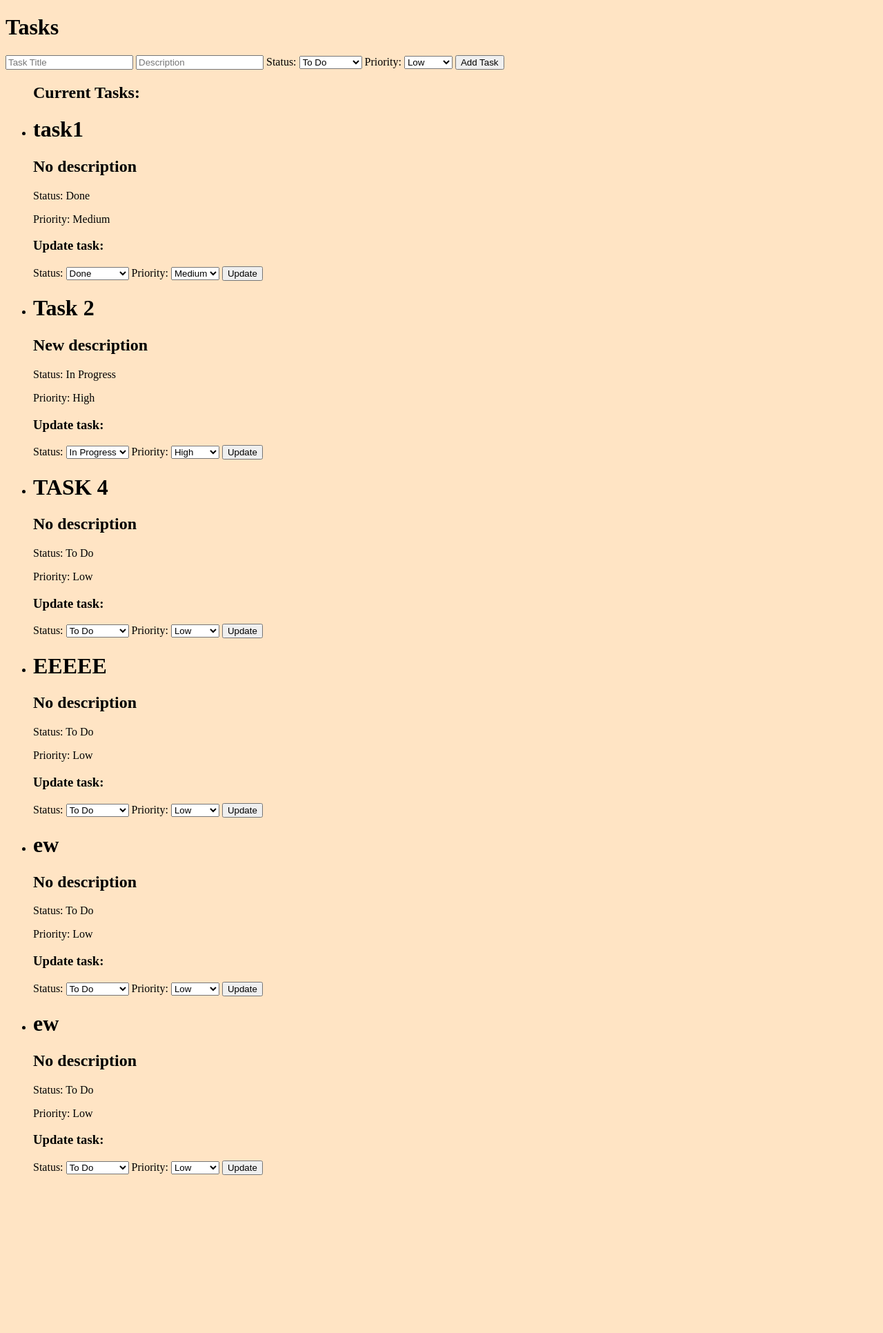
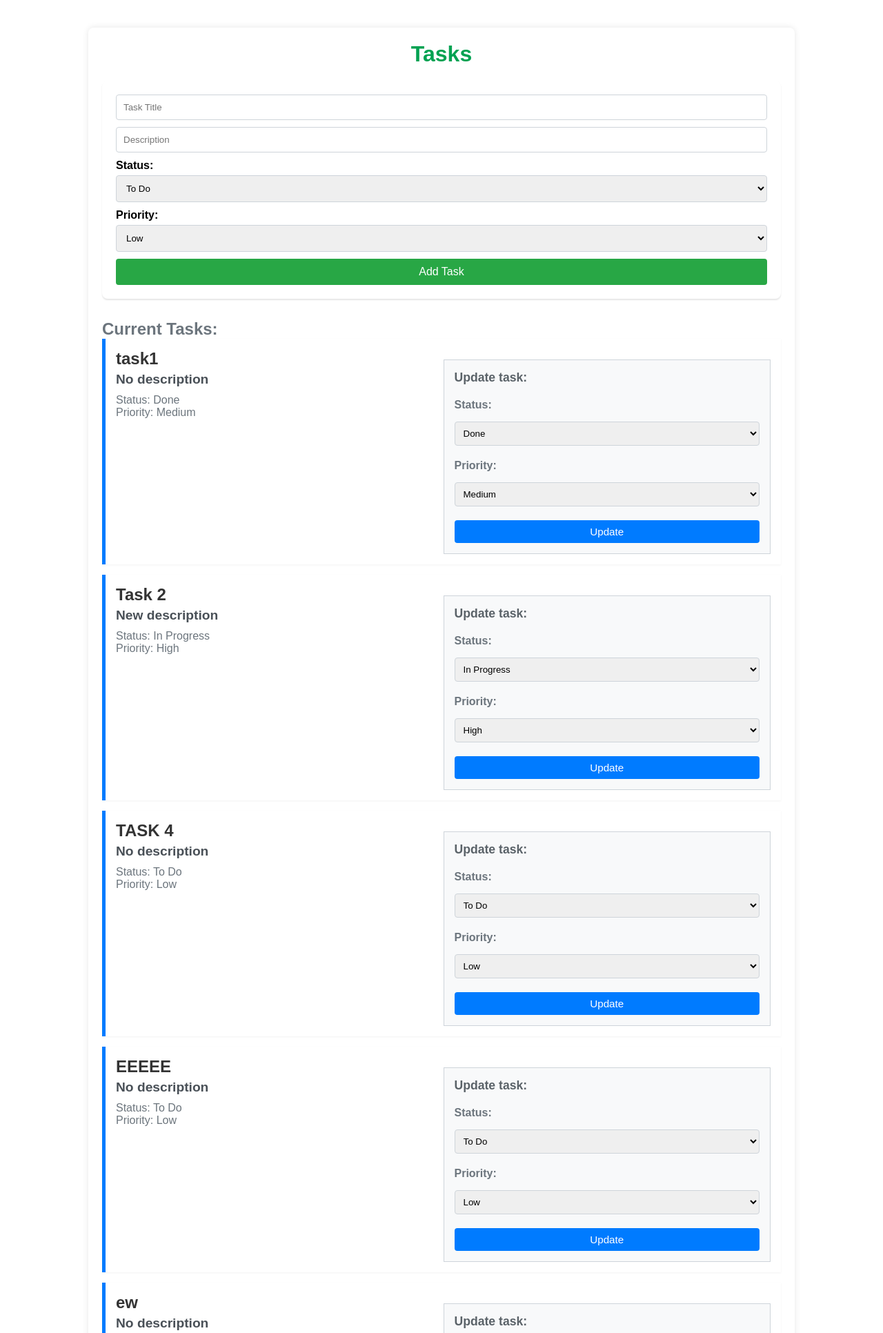
Before and after one commit to trushmi/task-management-app, a FastAPI app: page / in a window 1280 px wide. Shown: the top 1932 px of the page at 69% size. Before the commit the page ends 1703 px from the top, so only its background shows below. Run offline with FastAPI, Linux system fonts and the light colour scheme.

Commit message:
add styles to the project

```diff
--- a/static/styles.css
+++ b/static/styles.css
@@ -1,3 +1,166 @@
-body {
-  background-color: bisque;
+:root {
+  /* Primary Colors */
+  --primary-green: #02a252;
+  --success-green: #28a745;
+  --success-green-hover: #218838;
+  --primary-blue: #007bff;
+  --primary-blue-hover: #0056b3;
+
+  /* Secondary Colors */
+  --secondary-gray: #6c757d;
+  --light-gray: #f8f9fa;
+  --border-gray: #ced4da;
+  --dark-gray: #333;
+  --lighter-dark-gray: #495057;
+  --medium-gray: #5a6268;
+  --white: #fff;
+
+  /* Other */
+  --box-shadow-light: 0 0 10px rgba(0, 0, 0, 0.1);
+  --box-shadow-medium: 0 2px 2px rgba(0, 0, 0, 0.1);
+  --box-shadow-task: 0 1px 3px rgba(0, 0, 0, 0.05);
 }
+
+* {
+  box-sizing: border-box;
+  margin: 0;
+  font-family: sans-serif;
+}
+.component-wrapper {
+  margin: 0 auto;
+  margin-top: 40px;
+  padding: 20px;
+  border-radius: 8px;
+  box-shadow: var(--box-shadow-light);
+  width: 80%;
+}
+
+.heading-primary {
+  color: var(--primary-green);
+  margin-bottom: 20px;
+  text-align: center;
+}
+
+.task-form {
+  background-color: var(--white);
+  padding: 20px;
+  margin-bottom: 30px;
+  border-radius: 8px;
+  box-shadow: var(--box-shadow-medium);
+  display: flex;
+  flex-direction: column;
+  align-items: stretch;
+}
+
+.form-label {
+  font-weight: bold;
+  margin-bottom: 5px;
+}
+
+.input-text,
+.form-select {
+  padding: 10px;
+  border: 1px solid var(--border-gray);
+  border-radius: 4px;
+  width: 100%;
+  box-sizing: border-box;
+  margin-bottom: 10px;
+}
+
+.button-primary {
+  background-color: var(--success-green);
+  color: var(--white);
+  padding: 10px 15px;
+  border: none;
+  border-radius: 4px;
+  cursor: pointer;
+  font-size: 1em;
+  width: 100%;
+}
+
+.button-primary:hover {
+  background-color: var(--success-green-hover);
+}
+
+.task-list {
+  color: var(--secondary-gray);
+  margin-top: 30px;
+  margin-left: 0;
+  padding-left: 0;
+  padding-bottom: 5px;
+}
+.update-form {
+  width: 50%;
+  display: flex;
+  justify-content: center;
+}
+.task-item {
+  list-style-type: none;
+  background-color: var(--white);
+  padding: 15px;
+  margin-bottom: 15px;
+  box-shadow: var(--box-shadow-task);
+  border-left: 5px solid var(--primary-blue);
+  display: flex;
+  justify-content: space-between;
+}
+
+.task-item .task-title {
+  font-size: 1.5em;
+  margin-top: 0;
+  margin-bottom: 5px;
+  color: var(--dark-gray);
+}
+
+.task-item .task-description {
+  font-size: 1.2em;
+  color: var(--lighter-dark-gray);
+  margin-top: 0;
+  margin-bottom: 10px;
+}
+
+.task-item .update-form {
+  margin-top: 15px;
+  padding: 15px;
+  border: 1px solid var(--border-gray);
+  background-color: var(--light-gray);
+  display: flex;
+  flex-direction: column;
+  gap: 10px;
+}
+
+.task-item .update-form .heading-tertiary {
+  font-size: 1.1em;
+  margin-top: 0;
+  margin-bottom: 10px;
+  color: var(--medium-gray);
+}
+
+.task-item .update-form .form-label {
+  font-weight: bold;
+  margin-bottom: 5px;
+}
+
+.task-item .update-form .form-select {
+  padding: 8px;
+  border: 1px solid var(--border-gray);
+  border-radius: 4px;
+  width: 100%;
+  box-sizing: border-box;
+  margin-bottom: 10px;
+}
+
+.task-item .update-form .button-secondary {
+  background-color: var(--primary-blue);
+  color: var(--white);
+  padding: 8px 12px;
+  border: none;
+  border-radius: 4px;
+  cursor: pointer;
+  font-size: 0.95em;
+  width: 100%;
+}
+
+.task-item .update-form .button-secondary:hover {
+  background-color: var(--primary-blue-hover);
+}
--- a/templates/index.html
+++ b/templates/index.html
@@ -1,56 +1,57 @@
 <!DOCTYPE html>
-<html lang="en">
-  <head>
-    <meta charset="UTF-8" />
-    <meta name="viewport" content="width=device-width, initial-scale=1.0" />
-    <link rel="stylesheet" href="{{ url_for('static', path='/styles.css') }}">
-    <title>Task Management</title>
+<html lang="en" class="html-element">
+  <head class="head-element">
+    <meta charset="UTF-8" class="meta-element" />
+    <meta name="viewport" content="width=device-width, initial-scale=1.0" class="meta-element" />
+    <link rel="stylesheet" href="{{ url_for('static', path='/styles.css') }}" class="link-element">
+    <title class="title-element">Task Management</title>
   </head>
-  <body>
-    <h1>Tasks</h1>
+  <body class="component-wrapper" >
+    <h1 class="heading-primary">Tasks</h1>
 
-    <form method="post" action="/tasks/">
-      <input type="text" name="title" placeholder="Task Title" required />
-      <input type="text" name="description" placeholder="Description" />
-      <label for="status">Status:</label>
-      <select name="status" id="status">
-        <option value="To Do">To Do</option>
-        <option value="In Progress">In Progress</option>
-        <option value="Done">Done</option>
+    <form method="post" action="/tasks/" class="task-form">
+      <input type="text" name="title" placeholder="Task Title" required class="input-text"/>
+      <input type="text" name="description" placeholder="Description" class="input-text"/>
+      <label for="status" class="form-label">Status:</label>
+      <select name="status" id="status" class="form-select">
+        <option value="To Do" class="form-option">To Do</option>
+        <option value="In Progress" class="form-option">In Progress</option>
+        <option value="Done" class="form-option">Done</option>
       </select>
-      <label for="priority">Priority:</label>
-      <select name="priority" id="priority">
-        <option value="Low">Low</option>
-        <option value="Medium">Medium</option>
-        <option value="High">High</option>
+      <label for="priority" class="form-label">Priority:</label>
+      <select name="priority" id="priority" class="form-select">
+        <option value="Low" class="form-option">Low</option>
+        <option value="Medium" class="form-option">Medium</option>
+        <option value="High" class="form-option">High</option>
       </select>
-      <button type="submit">Add Task</button>
+      <button type="submit" class="button-primary">Add Task</button>
     </form>
 
-    <ul>
-      <h2>Current Tasks:</h2>
+    <ul class="task-list">
+      <h2 class="heading-secondary">Current Tasks:</h2>
       {% for task in tasks %}
-      <li>
-        <h1>{{ task.title }}</h1>
-        <h2>{{ task.description or "No description" }}</h2>
-        <p>Status: {{ task.status.value }}</p>
-        <p>Priority: {{ task.priority.value }}</p>
-
-        <form method="post" action="/tasks/{{ task.id }}/update/">
-          <h3>Update task: </h3>
-          <label for="status_update_{{ task.id }}">Status:</label>
-          <select name="status" id="status_update_{{ task.id }}">
-            <option value="To Do" {% if task.status.value == 'To Do' %}selected{% endif %}>To Do</option>
-            <option value="In Progress" {% if task.status.value == 'In Progress' %}selected{% endif %}>In Progress</option>
-            <option value="Done" {% if task.status.value == 'Done' %}selected{% endif %}>Done</option>
+      <li class="task-item">
+        <div>
+          <h1 class="task-title">{{ task.title }}</h1>
+          <h2 class="task-description">{{ task.description or "No description" }}</h2>
+          <p class="task-status">Status: {{ task.status.value }}</p>
+          <p class="task-priority">Priority: {{ task.priority.value }}</p>
+        </div>
+        <form method="post" action="/tasks/{{ task.id }}/update/" class="update-form">
+          <h3 class="heading-tertiary">Update task: </h3>
+          <label for="status_update_{{ task.id }}" class="form-label">Status:</label>
+          <select name="status" id="status_update_{{ task.id }}" class="form-select">
+            <option value="To Do" {% if task.status.value == 'To Do' %}selected{% endif %} class="form-option">To Do</option>
+            <option value="In Progress" {% if task.status.value == 'In Progress' %}selected{% endif %} class="form-option">In Progress</option>
+            <option value="Done" {% if task.status.value == 'Done' %}selected{% endif %} class="form-option">Done</option>
           </select>
-          <label for="priority_update_{{ task.id }}">Priority:</label>
-          <select name="priority" id="priority_update_{{ task.id }}">
-            <option value="Low" {% if task.priority.value == 'Low' %}selected{% endif %}>Low</option>
-            <option value="Medium" {% if task.priority.value == 'Medium' %}selected{% endif %}>Medium</option>
-            <option value="High" {% if task.priority.value == 'High' %}selected{% endif %}>High</option>
+          <label for="priority_update_{{ task.id }}" class="form-label">Priority:</label>
+          <select name="priority" id="priority_update_{{ task.id }}" class="form-select">
+            <option value="Low" {% if task.priority.value == 'Low' %}selected{% endif %} class="form-option">Low</option>
+            <option value="Medium" {% if task.priority.value == 'Medium' %}selected{% endif %} class="form-option">Medium</option>
+            <option value="High" {% if task.priority.value == 'High' %}selected{% endif %} class="form-option">High</option>
           </select>
-          <button type="submit">Update</button>
+          <button type="submit" class="button-secondary">Update</button>
         </form>
       </li>
       {% endfor %}
```
Also changed, not shown: tasks.db.
